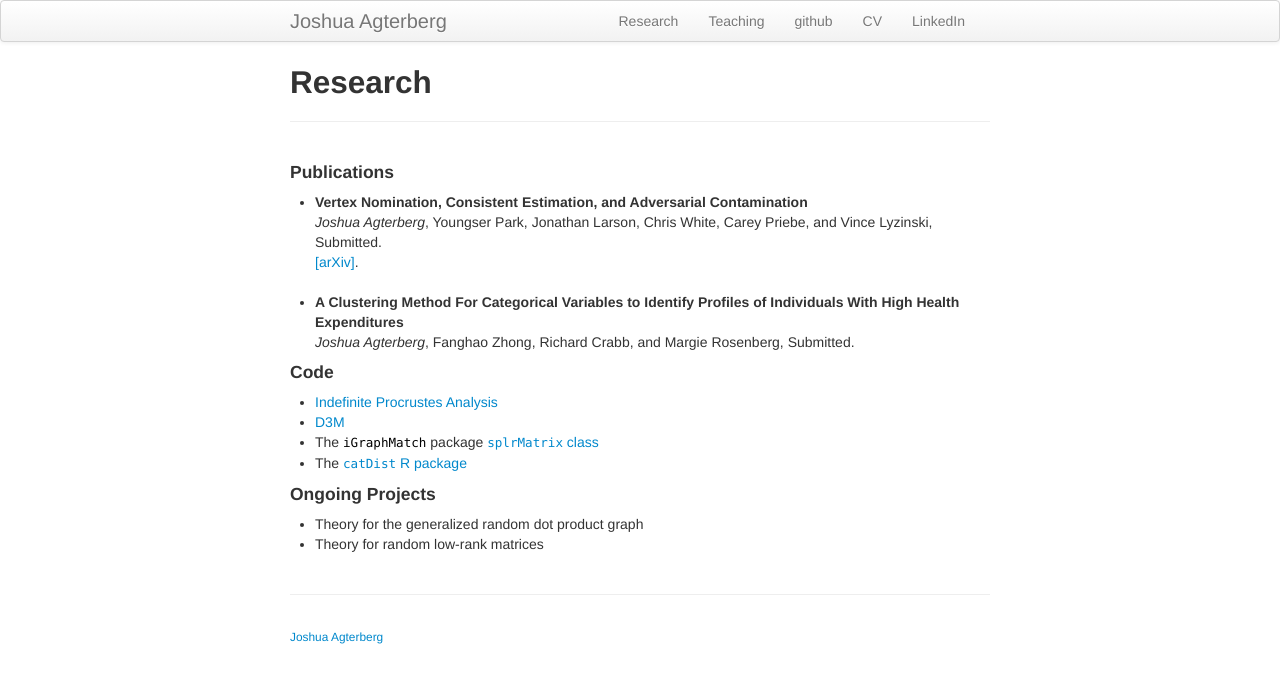
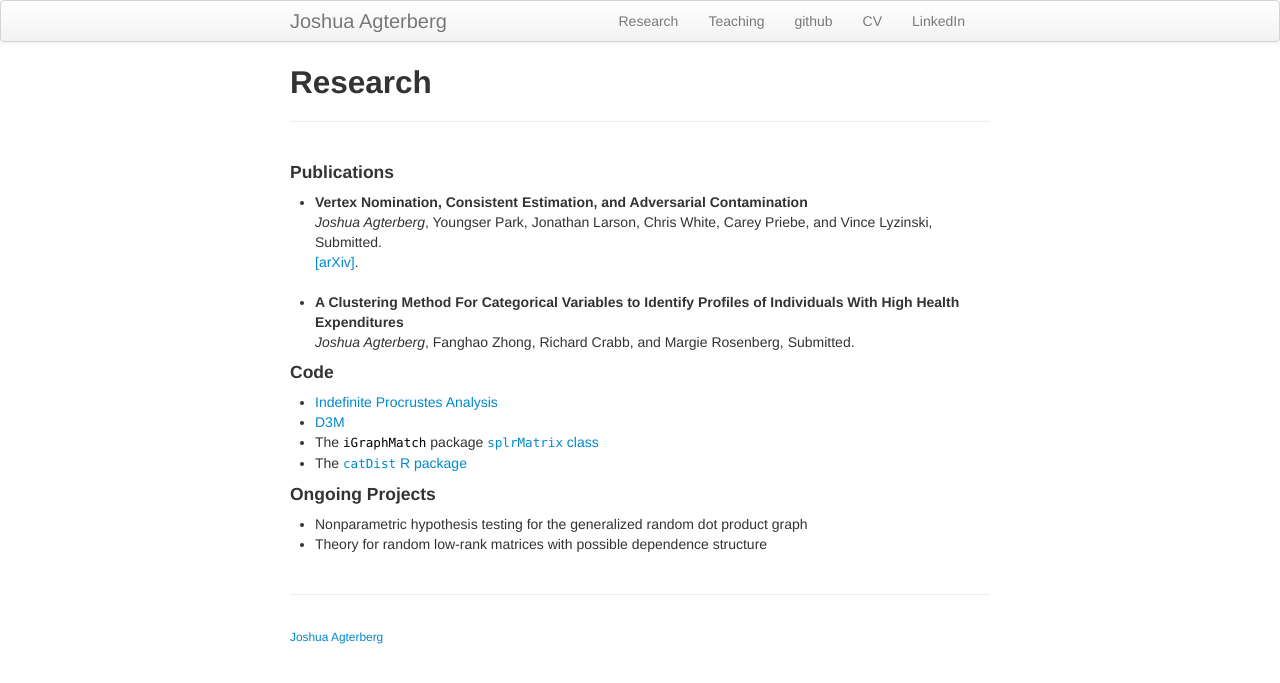
Before and after one commit to jagterberg/jagterberg.github.io, a Jekyll site: the page built from pages/research.md, in a window 1280 px wide. Shown: the top 683 px of the page. Built offline with Jekyll 4.4.1, drawn with Linux system fonts in a browser that asks for light colours.

Commit message:
CV, Research

```diff
--- a/pages/research.md
+++ b/pages/research.md
@@ -23,6 +23,6 @@ title: Research
 
 <h4>Ongoing Projects</h4>
 <ul>
-<li>Theory for the generalized random dot product graph</li>
-<li>Theory for random low-rank matrices</li>
+<li>Nonparametric hypothesis testing for the generalized random dot product graph</li>
+<li>Theory for random low-rank matrices with possible dependence structure</li>
 </ul>
```
Also changed, not shown: 1 other file.
